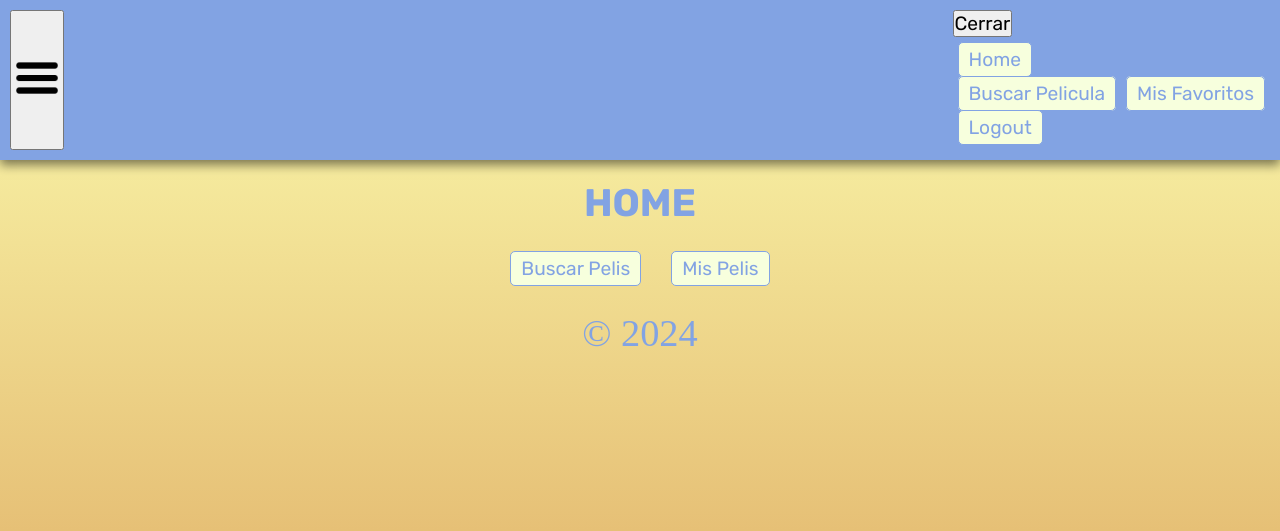
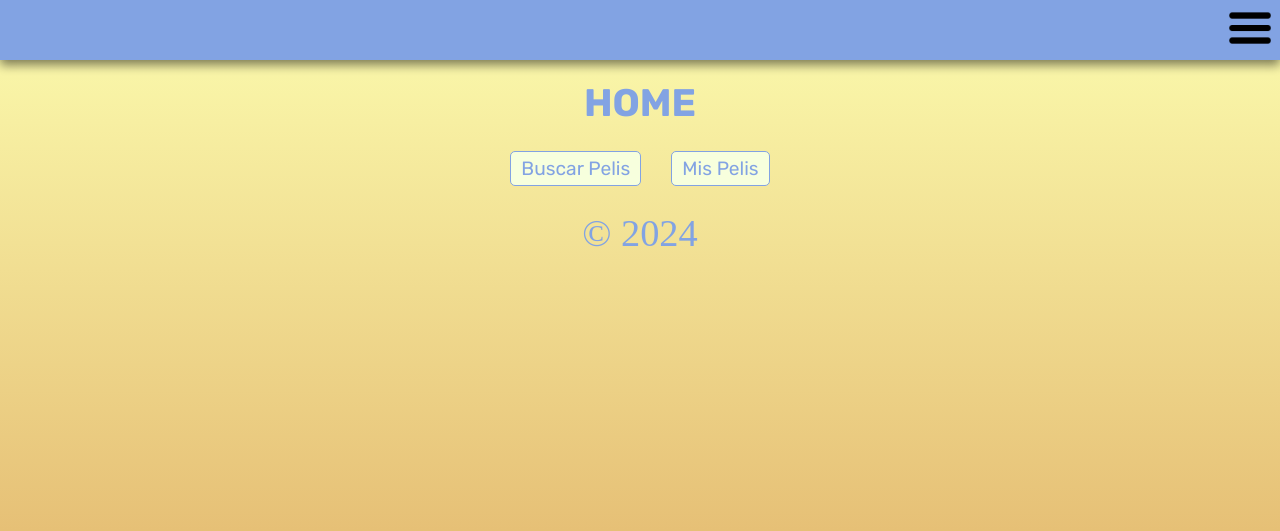
Before and after one commit to JavierMagana9/front_peliculas, a Node server app: page /user in a window 1280 px wide. Shown: the top 531 px of the page. Run offline with Node 20, Linux system fonts and the light colour scheme.

Commit message:
css done, menu burger pretty done

```diff
--- a/public/main.css
+++ b/public/css/main.css
@@ -23,30 +23,56 @@ a{
     width: 95%;
     margin: 0 auto;
 }
-#menuBurger {
+.burgerMenu {
+    width: 40px;
+    height: 40px;
+    border: none;
+    display: flex;
+    background: none;
+    flex-direction: column;
+    align-items: center;
+    justify-content: center;
+    cursor: pointer;
+}
+#div-hamburguesa {
+    width: 100%;
+}
+div img {
+    width: 100%;
+}
+#imgBurger {
     width: 50px;
     cursor: pointer;
+    position:sticky;
 }
 #menu-desplegable {
+    position: absolute;
+    height: 100vh;
+    padding: 93px 25px 0 25px;
+    top: 0;
+    right: 0 ;
+    background-color: var(--verde-oscuro);
+
+}
+
+.navVisible {
     opacity: 0;
-}
-.navVisible {
-    opacity: 1;
+    visibility:visible;
     border: 1px solid black;
-    display: flex;
+    /* display: flex;
     justify-content: center;
-    flex-direction: column;
-    text-align: center;
+    flex-direction: column; */
     background-color: var(--verde-oscuro);
-    top: 80px;
     position: absolute;
 }
+
 nav ul {
-    display: flex;
+
     list-style-type: none;
-    flex-direction: row;
-    text-align: center;
-    align-items: center;
+}
+
+nav ul li {
+    margin-bottom: 15px;
 }
 
 html, body {
@@ -59,11 +85,12 @@ html, body {
     background: linear-gradient(var(--amarillo-claro), var(--amarillo-oscuro));
 }
 .header {
+    position: relative;
     padding: 10px;
     background-color: var(--azul);
     color: var(--verde-claro);
     display: flex;
-    justify-content: space-between;
+    justify-content: flex-end;
     box-shadow: 0px 5px 10px 0px rgba(0, 0, 0, 0.5);
 }
 .btn{
@@ -164,9 +191,7 @@ input{
         width: calc(50% - 20px);
         padding: 40px;
     }
-    #menu-desplegable {
-        opacity: 1;
-    }
+
     .botones a{
         margin-top: 10px;
         width: 100%;
@@ -191,9 +216,7 @@ input{
         width: calc(33% - 20px);
         padding: 40px;
     }
-    #menu-desplegable {
-        opacity: 1;
-    }
+
     .botones{
         margin-top: 5px;
      }
--- /dev/null
+++ b/public/js/main.js
@@ -0,0 +1,16 @@
+const burgerMenu = document.querySelector("#imgBurger")
+const menuDesplegable = document.querySelector("#menu-desplegable")
+
+document.addEventListener('click', (ev) => {
+
+    if (ev.target.matches("#imgBurger")) {
+        //console.log("hamburguesa")
+       if (!menuDesplegable.classList.contains("navVisible")){
+        menuDesplegable.classList.add("navVisible")
+       }else {
+        menuDesplegable.classList.remove("navVisible")
+       }
+
+    }
+
+})
--- a/public/main.js
+++ /dev/null
@@ -1,14 +0,0 @@
-const menuBurger = document.querySelector("#menuBurger")
-const menuDesplegable = document.querySelector("#menu-desplegable")
-
-document.addEventListener('click', (ev) => {
-    console.log(ev.target)
-    if (ev.target.matches("#menuBurger")) {
-        //console.log("hamburguesa")
-        menuDesplegable.classList.add("navVisible")
-    } else {
-        if (ev.target.matches(".cerrar")) {
-            menuDesplegable.classList.remove("navVisible")
-        }
-    }
-})
--- a/routers/adminRouter.js
+++ b/routers/adminRouter.js
@@ -65,6 +65,6 @@ router.get('/eliminar/:id',vistaEliminar)
  * @name eliminarDefinitivo
  * @path {POST} /eliminardef/:id
  */
-router.post('/eliminar/:id', eliminarDefinitivo)
+router.get('/eliminardef/:id', eliminarDefinitivo)
 
 module.exports = router
--- a/utils/consulta.js
+++ b/utils/consulta.js
@@ -32,7 +32,7 @@ const consulta = async (url, method = "GET", body = {}) => {
       };
     }
 
-    if (method == "delete") {
+    if (method == "DELETE") {
       console.log("entra en delete")
       opciones = {
         method: method,
--- a/views/admin/eliminar.ejs
+++ b/views/admin/eliminar.ejs
@@ -4,10 +4,10 @@
   <div class="box">
     <h1 class="title">¿Seguro que desas eliminar esta película?</h1>
     <div class="sino">
-      <form action="/admin/eliminar/<%=id%>" method="post" class="">
+      <!-- <form action="/admin/eliminar/" method="post" class="">
         <input type="submit" value="SI" class="btn botones" />
-      </form>
-
+      </form> -->
+      <a href="/admin/eliminardef/<%=id%>" class="btn botones">SI</a>
       <a href="/admin" class="btn botones">NO</a>
     </div>
   </div>
--- a/views/admin/formCrear.ejs
+++ b/views/admin/formCrear.ejs
@@ -24,8 +24,8 @@
     <% if (respuesta) { %>
       <% if (respuesta.error) { %>
         <ul>
-         <% respuesta.errors.forEach(element => { %>
-          <li><%= element.msg %></li>
+         <% respuesta.msg.forEach(element => { %>
+          <li><%= element %></li>
          <% }) %>
         </ul>
        <% } %>
--- a/views/admin/template/footer.ejs
+++ b/views/admin/template/footer.ejs
@@ -1,3 +1,3 @@
-
+<script src="/js/main.js"></script>
 </body>
 </html>
--- a/views/admin/template/header.ejs
+++ b/views/admin/template/header.ejs
@@ -3,7 +3,7 @@
   <head>
     <meta charset="UTF-8" />
     <meta name="viewport" content="width=+, initial-scale=1.0" />
-    <link rel="stylesheet" href="/main.css">
+    <link rel="stylesheet" href="/css/main.css">
     <link rel="preconnect" href="https://fonts.googleapis.com">
 <link rel="preconnect" href="https://fonts.gstatic.com" crossorigin>
 <link href="https://fonts.googleapis.com/css2?family=Rubik:wght@300;400;700&display=swap" rel="stylesheet">
--- a/views/template/footer.ejs
+++ b/views/template/footer.ejs
@@ -1,3 +1,3 @@
-<script src="/public/main.js"></script>
+<script src="/js/main.js"></script>
 </body>
 </html>
--- a/views/template/header.ejs
+++ b/views/template/header.ejs
@@ -3,7 +3,7 @@
 <head>
     <meta charset="UTF-8">
     <meta name="viewport" content="width=+, initial-scale=1.0">
-    <link rel="stylesheet" href="/main.css">
+    <link rel="stylesheet" href="/css/main.css">
     <link rel="preconnect" href="https://fonts.googleapis.com">
     <link rel="preconnect" href="https://fonts.gstatic.com" crossorigin>
     <link href="https://fonts.googleapis.com/css2?family=Rubik:wght@300;400;700&display=swap" rel="stylesheet">
--- a/views/user/template/footer.ejs
+++ b/views/user/template/footer.ejs
@@ -1,4 +1,4 @@
-<script src="/public/main.js"></script>
+<script src="/js/main.js"></script>
 <footer class="title">© 2024</footer>
 </body>
 </html>
--- a/views/user/template/header.ejs
+++ b/views/user/template/header.ejs
@@ -3,7 +3,7 @@
   <head>
     <meta charset="UTF-8" />
     <meta name="viewport" content="width=+, initial-scale=1.0" />
-    <link rel="stylesheet" href="/main.css" />
+    <link rel="stylesheet" href="/css/main.css" />
     <link rel="preconnect" href="https://fonts.googleapis.com" />
     <link rel="preconnect" href="https://fonts.gstatic.com" crossorigin />
     <link
@@ -13,38 +13,31 @@
     <title>Document</title>
   </head>
   <body class="main1">
-    <nav class="header">
 
-      <button class="burgerMenu">
-        <div id="menu-hamburguesa">
-          <img src="http://localhost:3000/public/assets/ham.png" alt="Menú" id="menuBurger"/>
+    <header class="header">
+
+      <nav id="menu-desplegable" class="navVisible">
+        <div>
+          <ul>
+            <li>
+              <a href="/user">Home</a>
+            </li>
+            <li>
+              <a href="/user/search" >Buscar Pelicula</a>
+            </li>
+            <li>
+              <a href="/user/movies" >Mis Favoritos</a>
+            </li>
+            <li>
+              <a href="/logout" >Logout</a>
+            </li>
+          </ul>
+        </div>
+      </nav>
+
+      <button class="burgerMenu" id="burgerMenu">
+        <div class="div-hamburguesa">
+          <img src="/assets/ham.png" alt="Menú" id="imgBurger" />
         </div>
       </button>
-
-      <div id="menu-desplegable" >
-        <button class="cerrar">Cerrar</button>
-        <form action="/user" method="get">
-          <input type="submit" id="home" value="Home" class="btn botones" />
-        </form>
-        <ul>
-          <li>
-            <a href="/user/search" class="btn botones">Buscar Pelicula</a>
-          </li>
-          <li>
-            <a href="/user/movies" class="btn botones">Mis Favoritos</a>
-          </li>
-
-        </ul>
-
-        <form action="/logout" method="post">
-          <input
-            type="submit"
-            name="logout"
-            id="logout"
-            value="Logout"
-            class="btn botones"
-          />
-        </form>
-      </div>
-    </nav>
-<script src="/public/main.js"></script>
+    </header>
```
Also changed, not shown: controllers/adminControllers.js (+14 -10 lines), views/admin/formModificar.ejs (+17 -9 lines).
